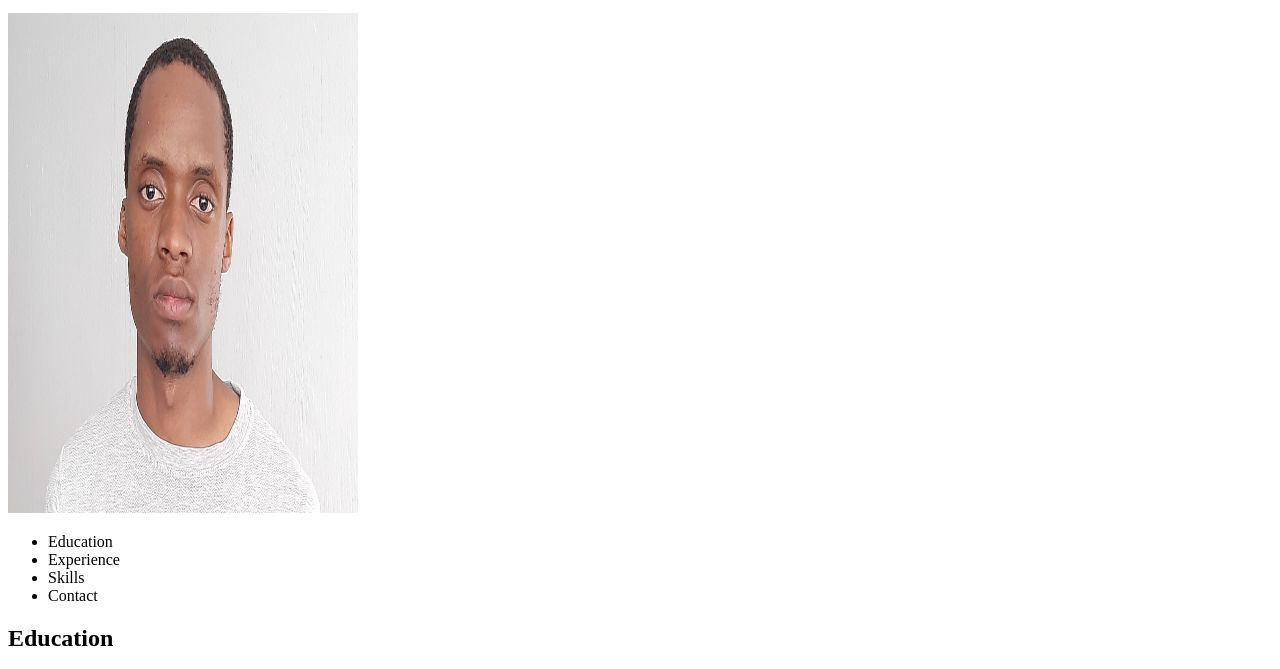
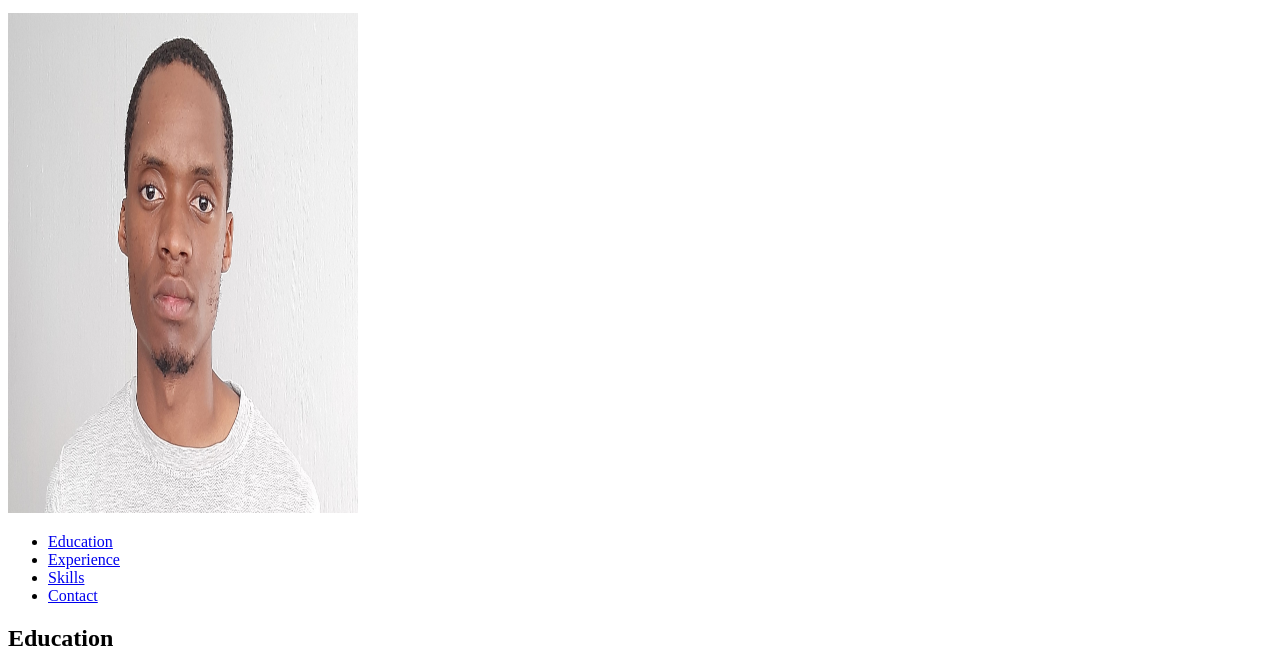
Before and after one commit to tshidiso-codespace/TSHMOO220_FTC2306_GroupB_TshidisoMoorosi_ITW, a plain HTML site: page resume3.html in a window 1280 px wide. Shown: the part 119-788 px from the top of the page. Drawn offline with Linux system fonts and the light colour scheme; files whose address does not match are found by name.

Commit message:
added links

```diff
--- a/resume3.html
+++ b/resume3.html
@@ -16,10 +16,10 @@
         <aside>
             <img src="C:\Users\suppo\Desktop\Resume\my-digital-resume1\Images\20220125_131410.jpg" style="width:350px;height:500px;">
             <ul>
-                <li>Education</li>
-                <li>Experience</li>
-                <li>Skills</li>
-                <li>Contact</li>
+                <li><a href="#education">Education</a></li>
+                <li><a href="#experience">Experience</a></li>
+                <li><a href="#skills">Skills</a></li>
+                <li><a href="#contact">Contact</a></li>
             </ul>
         </aside>
         <article>
```
